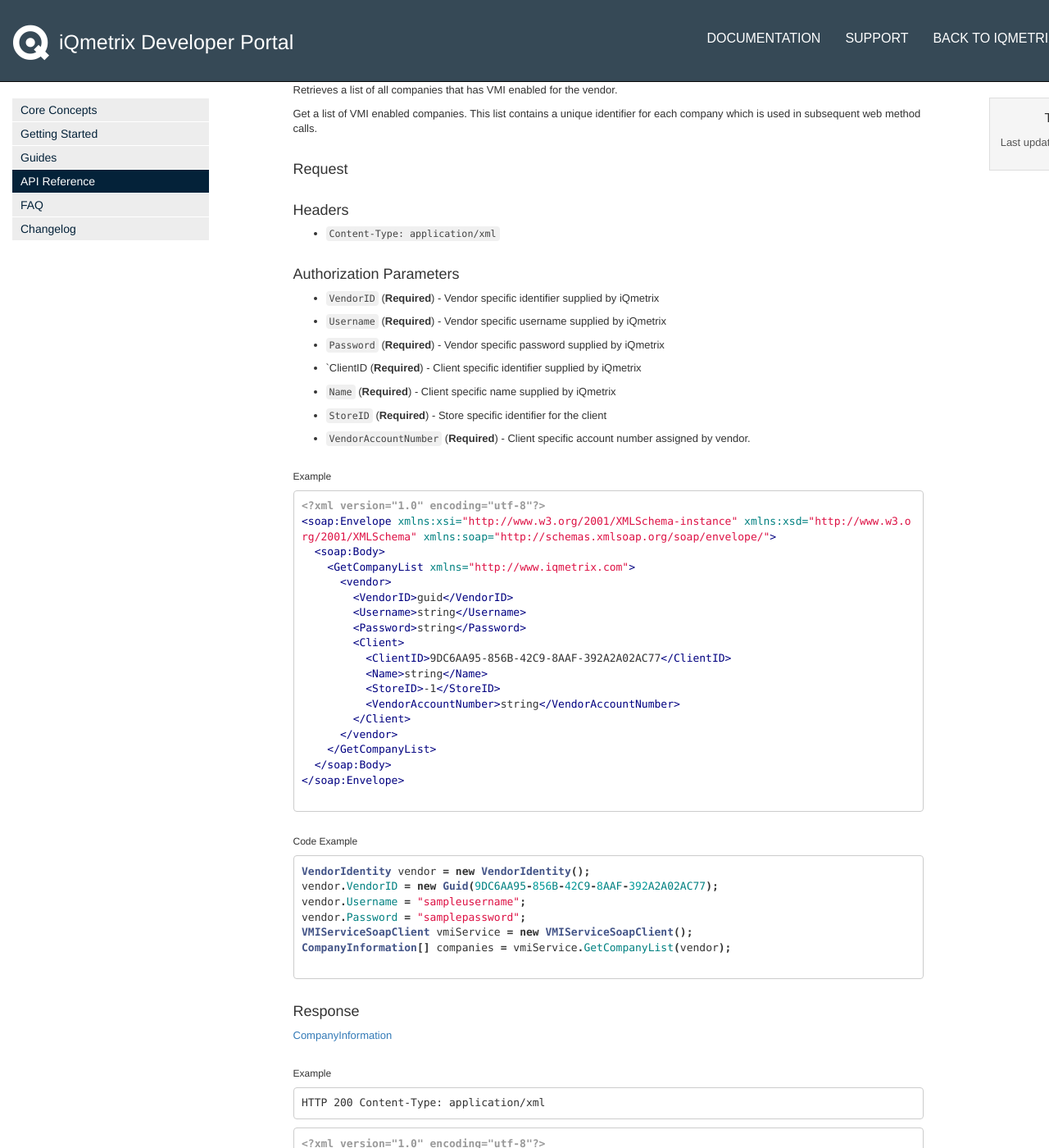
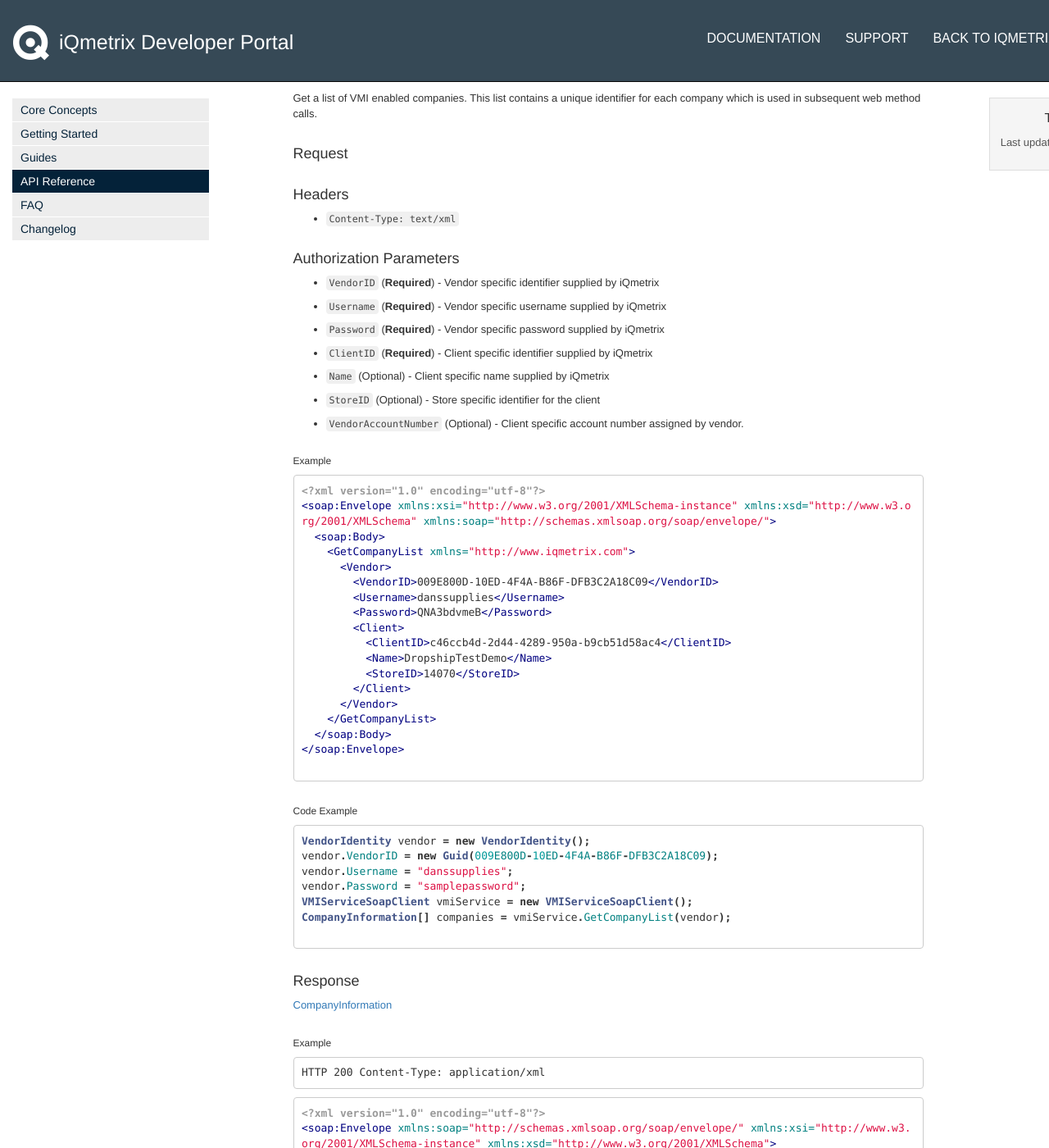
Before and after one commit to iq-coryp/documentation-testing, a Jekyll site: the page built from pages/api/vmi.md, in a window 1280 px wide and 1400 px high, scrolled down 8197 px. Shown: the whole window at 82% size. Built offline with Jekyll 4.4.1, drawn with Linux system fonts in a browser that asks for light colours; nearby versions of some CDN libraries; some web fonts are replaced; comment, search, counter and statistics services are not loaded; some of the changed text lies outside the part shown.

Commit message:
vmi examples

````diff
--- a/pages/api/vmi.md
+++ b/pages/api/vmi.md
@@ -4,7 +4,7 @@
 tags: []
 keywords:
 audience:
-last_updated: 31-3-2016
+last_updated: 1-4-2016
 summary:
 ---
 
@@ -208,17 +208,17 @@
 
 #### Headers
 
-* `Content-Type: application/xml`
+* `Content-Type: text/xml`
 
 #### Authorization Parameters
 
 * `VendorID` (**Required**) - Vendor specific identifier supplied by iQmetrix
 * `Username` (**Required**) - Vendor specific username supplied by iQmetrix
 * `Password` (**Required**) - Vendor specific password supplied by iQmetrix
-* `ClientID  (**Required**) - Client specific identifier supplied by iQmetrix
-* `Name`     (**Required**) - Client specific name supplied by iQmetrix
-* `StoreID`  (**Required**) - Store specific identifier for the client
-* `VendorAccountNumber` (**Required**) - Client specific account number assigned by vendor.
+* `ClientID` (**Required**) - Client specific identifier supplied by iQmetrix
+* `Name`     (Optional) - Client specific name supplied by iQmetrix
+* `StoreID`  (Optional) - Store specific identifier for the client
+* `VendorAccountNumber` (Optional) - Client specific account number assigned by vendor.
 
 
 
@@ -230,14 +230,13 @@
   <soap:Body>
     <GetPendingCompanies xmlns="http://www.iqmetrix.com">
       <vendor>
-        <VendorID>guid</VendorID>
-        <Username>string</Username>
-        <Password>string</Password>
+        <VendorID>009E800D-10ED-4F4A-B86F-DFB3C2A18C09</VendorID>
+        <Username>danssupplies</Username>
+        <Password>QNA3bdvmeB</Password>
         <Client>
-          <ClientID>9DC6AA95-856B-42C9-8AAF-392A2A02AC77</ClientID>
-          <Name>string</Name>
-          <StoreID>-1</StoreID>
-          <VendorAccountNumber>string</VendorAccountNumber>
+          <ClientID>c46ccb4d-2d44-4289-950a-b9cb51d58ac4</ClientID>
+          <Name>DropshipTestDemo</Name>
+          <StoreID>14070</StoreID>
         </Client>
       </vendor>
     </GetPendingCompanies>
@@ -250,8 +249,8 @@
 
 ```java
 VendorIdentity vendor = new VendorIdentity();
-vendor.VendorID = new Guid(9DC6AA95-856B-42C9-8AAF-392A2A02AC77);
-vendor.Username = "sampleusername";
+vendor.VendorID = new Guid(009E800D-10ED-4F4A-B86F-DFB3C2A18C09);
+vendor.Username = "danssupplies";
 vendor.Password = "samplepassword";
 VMIServiceSoapClient vmiService = new VMIServiceSoapClient();
 CompanyInformation[] companies = vmiService.GetPendingCompanies(vendor);
@@ -275,8 +274,8 @@
         <GetPendingCompaniesResponse xmlns="http://www.iqmetrix.com">
           <GetPendingCompaniesResult>
             <CompanyInformation>
-              <CompanyID>guid</CompanyID>
-              <Name>string</Name>
+              <CompanyID>c46ccb4d-2d44-4289-950a-b9cb51d58ac4</CompanyID>
+              <Name>DropshipTestDemo_DansSupplies</Name>
             </CompanyInformation>
             ...
           </GetPendingCompaniesResult>
@@ -297,17 +296,17 @@
 
 #### Headers
 
-* `Content-Type: application/xml`
+* `Content-Type: text/xml`
 
 #### Authorization Parameters
 
 * `VendorID` (**Required**) - Vendor specific identifier supplied by iQmetrix
 * `Username` (**Required**) - Vendor specific username supplied by iQmetrix
 * `Password` (**Required**) - Vendor specific password supplied by iQmetrix
-* `ClientID  (**Required**) - Client specific identifier supplied by iQmetrix
-* `Name`     (**Required**) - Client specific name supplied by iQmetrix
-* `StoreID`  (**Required**) - Store specific identifier for the client
-* `VendorAccountNumber` (**Required**) - Client specific account number assigned by vendor.
+* `ClientID` (**Required**) - Client specific identifier supplied by iQmetrix
+* `Name`     (Optional) - Client specific name supplied by iQmetrix
+* `StoreID`  (Optional) - Store specific identifier for the client
+* `VendorAccountNumber` (Optional) - Client specific account number assigned by vendor.
 
 
 
@@ -318,17 +317,16 @@
 <soap:Envelope xmlns:xsi="http://www.w3.org/2001/XMLSchema-instance" xmlns:xsd="http://www.w3.org/2001/XMLSchema" xmlns:soap="http://schemas.xmlsoap.org/soap/envelope/">
   <soap:Body>
     <GetCompanyList xmlns="http://www.iqmetrix.com">
-      <vendor>
-        <VendorID>guid</VendorID>
-        <Username>string</Username>
-        <Password>string</Password>
+      <Vendor>
+        <VendorID>009E800D-10ED-4F4A-B86F-DFB3C2A18C09</VendorID>
+        <Username>danssupplies</Username>
+        <Password>QNA3bdvmeB</Password>
         <Client>
-          <ClientID>9DC6AA95-856B-42C9-8AAF-392A2A02AC77</ClientID>
-          <Name>string</Name>
-          <StoreID>-1</StoreID>
-          <VendorAccountNumber>string</VendorAccountNumber>
+          <ClientID>c46ccb4d-2d44-4289-950a-b9cb51d58ac4</ClientID>
+          <Name>DropshipTestDemo</Name>
+          <StoreID>14070</StoreID>
         </Client>
-      </vendor>
+      </Vendor>
     </GetCompanyList>
   </soap:Body>
 </soap:Envelope>
@@ -339,8 +337,8 @@
 
 ```java
 VendorIdentity vendor = new VendorIdentity();
-vendor.VendorID = new Guid(9DC6AA95-856B-42C9-8AAF-392A2A02AC77);
-vendor.Username = "sampleusername";
+vendor.VendorID = new Guid(009E800D-10ED-4F4A-B86F-DFB3C2A18C09);
+vendor.Username = "danssupplies";
 vendor.Password = "samplepassword";
 VMIServiceSoapClient vmiService = new VMIServiceSoapClient();
 CompanyInformation[] companies = vmiService.GetCompanyList(vendor);
@@ -364,8 +362,8 @@
         <GetCompanyListResponse xmlns="http://www.iqmetrix.com">
           <GetCompanyListResult>
             <CompanyInformation>
-              <CompanyID>guid</CompanyID>
-              <Name>string</Name>
+              <CompanyID>c46ccb4d-2d44-4289-950a-b9cb51d58ac4</CompanyID>
+              <Name>DropshipTestDemo_DansSupplies</Name>
             </CompanyInformation>
             ...
           </GetCompanyListResult>
@@ -386,17 +384,17 @@
 
 #### Headers
 
-* `Content-Type: application/xml`
+* `Content-Type: text/xml`
 
 #### Authorization Parameters
 
 * `VendorID` (**Required**) - Vendor specific identifier supplied by iQmetrix
 * `Username` (**Required**) - Vendor specific username supplied by iQmetrix
 * `Password` (**Required**) - Vendor specific password supplied by iQmetrix
-* `ClientID  (**Required**) - Client specific identifier supplied by iQmetrix
-* `Name`     (**Required**) - Client specific name supplied by iQmetrix
-* `StoreID`  (**Required**) - Store specific identifier for the client
-* `VendorAccountNumber` (**Required**) - Client specific account number assigned by vendor.
+* `ClientID` (**Required**) - Client specific identifier supplied by iQmetrix
+* `Name`     (Optional) - Client specific name supplied by iQmetrix
+* `StoreID`  (Optional) - Store specific identifier for the client
+* `VendorAccountNumber` (Optional) - Client specific account number assigned by vendor.
 
 
 
@@ -407,17 +405,16 @@
 <soap:Envelope xmlns:xsi="http://www.w3.org/2001/XMLSchema-instance" xmlns:xsd="http://www.w3.org/2001/XMLSchema" xmlns:soap="http://schemas.xmlsoap.org/soap/envelope/">
   <soap:Body>
     <GetStoreList xmlns="http://www.iqmetrix.com">
-      <vendor>
-        <VendorID>guid</VendorID>
-        <Username>string</Username>
-        <Password>string</Password>
+      <Vendor>
+        <VendorID>009E800D-10ED-4F4A-B86F-DFB3C2A18C09</VendorID>
+        <Username>danssupplies</Username>
+        <Password>QNA3bdvmeB</Password>
         <Client>
-          <ClientID>9DC6AA95-856B-42C9-8AAF-392A2A02AC77</ClientID>
-          <Name>string</Name>
-          <StoreID>-1</StoreID>
-          <VendorAccountNumber>string</VendorAccountNumber>
+          <ClientID>c46ccb4d-2d44-4289-950a-b9cb51d58ac4</ClientID>
+          <Name>DropshipTestDemo</Name>
+          <StoreID>14070</StoreID>
         </Client>
-      </vendor>
+      </Vendor>
     </GetStoreList>
   </soap:Body>
 </soap:Envelope>
@@ -428,8 +425,8 @@
 
 ```java
 VendorIdentity vendor = new VendorIdentity();
-vendor.VendorID = new Guid(9DC6AA95-856B-42C9-8AAF-392A2A02AC77);
-vendor.Username =  "sampleusername";
+vendor.VendorID = new Guid(009E800D-10ED-4F4A-B86F-DFB3C2A18C09);
+vendor.Username =  "danssupplies";
 vendor.Password = "samplepassword";
 vendor.Client = new ClientAgent();
 vendor.Client.ClientID = companyID;
@@ -455,20 +452,20 @@
         <GetStoreListResponse xmlns="http://www.iqmetrix.com">
             <GetStoreListResult>
                 <StoreInformation>
-                    <StoreID>36</StoreID>
-                    <Name>Cornwall West</Name>
-                    <Abbreviation>22222</Abbreviation>
-                    <Region>Regina</Region>
-                    <District>Regina</District>
-                    <Address>2102 11th Ave</Address>
-                    <City>Regina</City>
-                    <ProvinceState>SK</ProvinceState>
-                    <PostalZipCode>S2S 2S2</PostalZipCode>
+                    <StoreID>4</StoreID>
+                    <Name>Tasha's Test Location</Name>
+                    <Abbreviation>TT101</Abbreviation>
+                    <Region>First Region</Region>
+                    <District>First District</District>
+                    <Address>845 Rue Sherbrooke O</Address>
+                    <City>Montréal</City>
+                    <ProvinceState>QC</ProvinceState>
+                    <PostalZipCode>H3A 0G4</PostalZipCode>
                     <Country>Canada</Country>
-                    <PhoneNumber>5555555555</PhoneNumber>
-                    <ShipToStoreID>55</ShipToStoreID>
-                    <BillToStoreID>55</BillToStoreID>
-                    <VendorAccountNumber>12345</VendorAccountNumber>
+                    <PhoneNumber>4215551234</PhoneNumber>
+                    <ShipToStoreID>4</ShipToStoreID>
+                    <BillToStoreID>4</BillToStoreID>
+                    <VendorAccountNumber>-</VendorAccountNumber>
                 </StoreInformation>
                 ...
             </GetStoreListResult>
@@ -493,17 +490,17 @@
 
 #### Headers
 
-* `Content-Type: application/xml`
+* `Content-Type: text/xml`
 
 #### Authorization Parameters
 
 * `VendorID` (**Required**) - Vendor specific identifier supplied by iQmetrix
 * `Username` (**Required**) - Vendor specific username supplied by iQmetrix
 * `Password` (**Required**) - Vendor specific password supplied by iQmetrix
-* `ClientID  (**Required**) - Client specific identifier supplied by iQmetrix
-* `Name`     (**Required**) - Client specific name supplied by iQmetrix
-* `StoreID`  (**Required**) - Store specific identifier for the client
-* `VendorAccountNumber` (**Required**) - Client specific account number assigned by vendor.
+* `ClientID` (**Required**) - Client specific identifier supplied by iQmetrix
+* `Name`     (Optional) - Client specific name supplied by iQmetrix
+* `StoreID`  (Optional) - Store specific identifier for the client
+* `VendorAccountNumber` (Optional) - Client specific account number assigned by vendor.
 
 
 
@@ -515,14 +512,13 @@
   <soap:Body>
     <GetGeographicInventoryReport xmlns="http://www.iqmetrix.com">
       <vendor>
-        <VendorID>guid</VendorID>
-        <Username>string</Username>
-        <Password>string</Password>
+        <VendorID>009E800D-10ED-4F4A-B86F-DFB3C2A18C09</VendorID>
+        <Username>danssupplies</Username>
+        <Password>QNA3bdvmeB</Password>
         <Client>
-          <ClientID>9DC6AA95-856B-42C9-8AAF-392A2A02AC77</ClientID>
-          <Name>string</Name>
-          <StoreID>-1</StoreID>
-          <VendorAccountNumber>string</VendorAccountNumber>
+          <ClientID>c46ccb4d-2d44-4289-950a-b9cb51d58ac4</ClientID>
+          <Name>DropshipTestDemo</Name>
+          <StoreID>14070</StoreID>
         </Client>
       </vendor>
       <channelId>guid</channelId>
@@ -541,8 +537,8 @@
 
 ```java
 VendorIdentity vendor = new VendorIdentity();
-vendor.VendorID = new Guid(9DC6AA95-856B-42C9-8AAF-392A2A02AC77);
-vendor.Username =  "sampleusername";
+vendor.VendorID = new Guid(009E800D-10ED-4F4A-B86F-DFB3C2A18C09);
+vendor.Username =  "danssupplies";
 vendor.Password = "samplepassword";
 vendor.Client = new ClientAgent();
 vendor.Client.ClientID = companyID;
@@ -639,17 +635,17 @@
 
 #### Headers
 
-* `Content-Type: application/xml`
+* `Content-Type: text/xml`
 
 #### Authorization Parameters
 
 * `VendorID` (**Required**) - Vendor specific identifier supplied by iQmetrix
 * `Username` (**Required**) - Vendor specific username supplied by iQmetrix
 * `Password` (**Required**) - Vendor specific password supplied by iQmetrix
-* `ClientID  (**Required**) - Client specific identifier supplied by iQmetrix
-* `Name`     (**Required**) - Client specific name supplied by iQmetrix
-* `StoreID`  (**Required**) - Store specific identifier for the client
-* `VendorAccountNumber` (**Required**) - Client specific account number assigned by vendor.
+* `ClientID` (**Required**) - Client specific identifier supplied by iQmetrix
+* `Name`     (Optional) - Client specific name supplied by iQmetrix
+* `StoreID`  (Optional) - Store specific identifier for the client
+* `VendorAccountNumber` (Optional) - Client specific account number assigned by vendor.
 
 
 
@@ -660,17 +656,16 @@
 <soap:Envelope xmlns:xsi="http://www.w3.org/2001/XMLSchema-instance" xmlns:xsd="http://www.w3.org/2001/XMLSchema" xmlns:soap="http://schemas.xmlsoap.org/soap/envelope/">
   <soap:Body>
     <GetInventoryList xmlns="http://www.iqmetrix.com">
-      <vendor>
-        <VendorID>guid</VendorID>
-        <Username>string</Username>
-        <Password>string</Password>
+      <Vendor>
+        <VendorID>009E800D-10ED-4F4A-B86F-DFB3C2A18C09</VendorID>
+        <Username>danssupplies</Username>
+        <Password>QNA3bdvmeB</Password>
         <Client>
-          <ClientID>9DC6AA95-856B-42C9-8AAF-392A2A02AC77</ClientID>
-          <Name>string</Name>
-          <StoreID>-1</StoreID>
-          <VendorAccountNumber>string</VendorAccountNumber>
+          <ClientID>c46ccb4d-2d44-4289-950a-b9cb51d58ac4</ClientID>
+          <Name>DropshipTestDemo</Name>
+          <StoreID>14070</StoreID>
         </Client>
-      </vendor>
+      </Vendor>
     </GetInventoryList>
   </soap:Body>
 </soap:Envelope>
@@ -681,8 +676,8 @@
 
 ```java
 VendorIdentity vendor = new VendorIdentity();
-vendor.VendorID = new Guid(9DC6AA95-856B-42C9-8AAF-392A2A02AC77);
-vendor.Username =  "sampleusername";
+vendor.VendorID = new Guid(009E800D-10ED-4F4A-B86F-DFB3C2A18C09);
+vendor.Username =  "danssupplies";
 vendor.Password = "samplepassword";
 vendor.Client = new ClientAgent();
 vendor.Client.ClientID = companyID;
@@ -766,17 +761,17 @@
 
 #### Headers
 
-* `Content-Type: application/xml`
+* `Content-Type: text/xml`
 
 #### Authorization Parameters
 
 * `VendorID` (**Required**) - Vendor specific identifier supplied by iQmetrix
 * `Username` (**Required**) - Vendor specific username supplied by iQmetrix
 * `Password` (**Required**) - Vendor specific password supplied by iQmetrix
-* `ClientID  (**Required**) - Client specific identifier supplied by iQmetrix
-* `Name`     (**Required**) - Client specific name supplied by iQmetrix
-* `StoreID`  (**Required**) - Store specific identifier for the client
-* `VendorAccountNumber` (**Required**) - Client specific account number assigned by vendor.
+* `ClientID` (**Required**) - Client specific identifier supplied by iQmetrix
+* `Name`     (Optional) - Client specific name supplied by iQmetrix
+* `StoreID`  (Optional) - Store specific identifier for the client
+* `VendorAccountNumber` (Optional) - Client specific account number assigned by vendor.
 
 
 #### Request Parameters
@@ -791,15 +786,14 @@
   <soap:Body>
     <CreatePurchaseOrder xmlns="http://www.iqmetrix.com">
       <vendor>
-        <VendorID>guid</VendorID>
-        <Username>sampleusername</Username>
-        <Password>samplepassword</Password>
-          <Client>
-            <ClientID>9DC6AA95-856B-42C9-8AAF-392A2A02AC77</ClientID>
-            <Name>string</Name>
-            <StoreID>-1</StoreID>
-            <VendorAccountNumber>string</VendorAccountNumber>
-          </Client>
+        <VendorID>009E800D-10ED-4F4A-B86F-DFB3C2A18C09</VendorID>
+        <Username>danssupplies</Username>
+        <Password>QNA3bdvmeB</Password>
+        <Client>
+          <ClientID>c46ccb4d-2d44-4289-950a-b9cb51d58ac4</ClientID>
+          <Name>DropshipTestDemo</Name>
+          <StoreID>14070</StoreID>
+        </Client>
       </vendor>
       <PurchaseOrder>
         <PurchaseOrderID>guid</PurchaseOrderID>
@@ -872,8 +866,8 @@
 
 ```java
 VendorIdentity vendor = new VendorIdentity();
-vendor.VendorID = new Guid(9DC6AA95-856B-42C9-8AAF-392A2A02AC77);
-vendor.Username =  "sampleusername";
+vendor.VendorID = new Guid(009E800D-10ED-4F4A-B86F-DFB3C2A18C09);
+vendor.Username =  "danssupplies";
 vendor.Password = "samplepassword";
 vendor.Client = new ClientAgent();
 vendor.Client.ClientID = companyID;
@@ -1005,17 +999,17 @@
 
 #### Headers
 
-* `Content-Type: application/xml`
+* `Content-Type: text/xml`
 
 #### Authorization Parameters
 
 * `VendorID` (**Required**) - Vendor specific identifier supplied by iQmetrix
 * `Username` (**Required**) - Vendor specific username supplied by iQmetrix
 * `Password` (**Required**) - Vendor specific password supplied by iQmetrix
-* `ClientID  (**Required**) - Client specific identifier supplied by iQmetrix
-* `Name`     (**Required**) - Client specific name supplied by iQmetrix
-* `StoreID`  (**Required**) - Store specific identifier for the client
-* `VendorAccountNumber` (**Required**) - Client specific account number assigned by vendor.
+* `ClientID` (**Required**) - Client specific identifier supplied by iQmetrix
+* `Name`     (Optional) - Client specific name supplied by iQmetrix
+* `StoreID`  (Optional) - Store specific identifier for the client
+* `VendorAccountNumber` (Optional) - Client specific account number assigned by vendor.
 
 
 #### Request Parameters
@@ -1030,15 +1024,14 @@
   <soap:Body>
     <CreatePurchaseOrderShipmentNotice xmlns="http://www.iqmetrix.com">
       <vendor>
-        <VendorID>guid</VendorID>
-        <Username>sampleusername</Username>
-        <Password>samplepassword</Password>
-          <Client>
-            <ClientID>9DC6AA95-856B-42C9-8AAF-392A2A02AC77</ClientID>
-            <Name>string</Name>
-            <StoreID>-1</StoreID>
-            <VendorAccountNumber>string</VendorAccountNumber>
-          </Client>
+        <VendorID>009E800D-10ED-4F4A-B86F-DFB3C2A18C09</VendorID>
+        <Username>danssupplies</Username>
+        <Password>QNA3bdvmeB</Password>
+        <Client>
+          <ClientID>c46ccb4d-2d44-4289-950a-b9cb51d58ac4</ClientID>
+          <Name>DropshipTestDemo</Name>
+          <StoreID>14070</StoreID>
+        </Client>
       </vendor>
       <notice>
         <PurchaseOrderShipmentNotice>
@@ -1066,8 +1059,8 @@
 
 ```java
 VendorIdentity vendor = new VendorIdentity();
-vendor.VendorID = new Guid(9DC6AA95-856B-42C9-8AAF-392A2A02AC77);
-vendor.Username =  "sampleusername";
+vendor.VendorID = new Guid(009E800D-10ED-4F4A-B86F-DFB3C2A18C09);
+vendor.Username =  "danssupplies";
 vendor.Password = "samplepassword";
 vendor.Client = new ClientAgent();
 vendor.Client.ClientID = companyID;
@@ -1134,17 +1127,17 @@
 
 #### Headers
 
-* `Content-Type: application/xml`
+* `Content-Type: text/xml`
 
 #### Authorization Parameters
 
 * `VendorID` (**Required**) - Vendor specific identifier supplied by iQmetrix
 * `Username` (**Required**) - Vendor specific username supplied by iQmetrix
 * `Password` (**Required**) - Vendor specific password supplied by iQmetrix
-* `ClientID  (**Required**) - Client specific identifier supplied by iQmetrix
-* `Name`     (**Required**) - Client specific name supplied by iQmetrix
-* `StoreID`  (**Required**) - Store specific identifier for the client
-* `VendorAccountNumber` (**Required**) - Client specific account number assigned by vendor.
+* `ClientID` (**Required**) - Client specific identifier supplied by iQmetrix
+* `Name`     (Optional) - Client specific name supplied by iQmetrix
+* `StoreID`  (Optional) - Store specific identifier for the client
+* `VendorAccountNumber` (Optional) - Client specific account number assigned by vendor.
 
 
 
@@ -1156,14 +1149,13 @@
   <soap:Body>
     <EnableCompany xmlns="http://www.iqmetrix.com">
       <vendor>
-        <VendorID>guid</VendorID>
-        <Username>string</Username>
-        <Password>string</Password>
+        <VendorID>009E800D-10ED-4F4A-B86F-DFB3C2A18C09</VendorID>
+        <Username>danssupplies</Username>
+        <Password>QNA3bdvmeB</Password>
         <Client>
-          <ClientID>9DC6AA95-856B-42C9-8AAF-392A2A02AC77</ClientID>
-          <Name>string</Name>
-          <StoreID>-1</StoreID>
-          <VendorAccountNumber>string</VendorAccountNumber>
+          <ClientID>c46ccb4d-2d44-4289-950a-b9cb51d58ac4</ClientID>
+          <Name>DropshipTestDemo</Name>
+          <StoreID>14070</StoreID>
         </Client>
       </vendor>
       <isEnabled>true</isEnabled>
@@ -1177,8 +1169,8 @@
 
 ```java
 VendorIdentity vendor = new VendorIdentity();
-vendor.VendorID = new Guid(9DC6AA95-856B-42C9-8AAF-392A2A02AC77);
-vendor.Username = "sampleusername";
+vendor.VendorID = new Guid(009E800D-10ED-4F4A-B86F-DFB3C2A18C09);
+vendor.Username = "danssupplies";
 vendor.Password = "samplepassword";
 vendor.Client = new ClientAgent();
 vendor.Client.ClientID = companyID;
````
